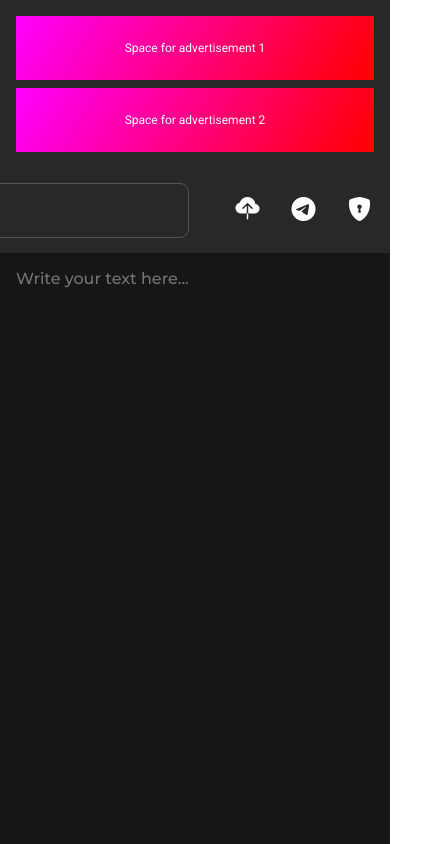
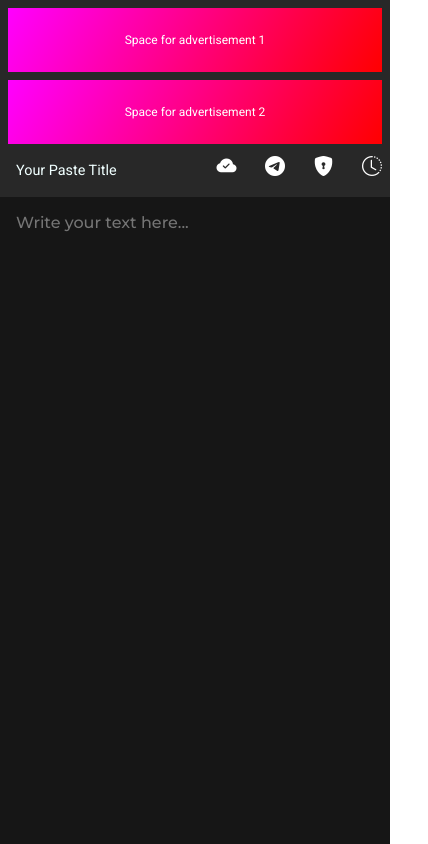
Before and after one commit to DezyNation/pastebin, a React (Create React App) app: page / in a window 390 px wide. Shown: the top 844 px of the page, 428 px wide, since content can reach past the window. Built offline with nearby package versions, Linux system fonts and the light colour scheme.

Commit message:
spacing adjusted

```diff
--- a/src/Components/Navbar/Navbar.jsx
+++ b/src/Components/Navbar/Navbar.jsx
@@ -6,8 +6,8 @@ const Navbar = () => {
     <div className='navbar'>
         <div className="wrapper">
             <div className="left">
-                <input type='text' name='title' id='title' className='logo' value='Title' />
-                <a href="#" className='nav-icon'><i className="bi-cloud-upload-fill"></i></a>
+                <input type='text' name='title' id='title' className='logo' value='Your Paste Title' />
+                <a href="#" className='nav-icon'><i className="bi-cloud-check-fill"></i></a>
                 <a href="#" className='nav-icon'><i className="bi-telegram"></i></a>
                 <a href="#" className='nav-icon'><i className="bi-shield-lock-fill"></i></a>
                 <a href="#" className='nav-icon'><i className="bi-clock-history"></i></a>
--- a/src/Components/Navbar/navbar.scss
+++ b/src/Components/Navbar/navbar.scss
@@ -20,18 +20,21 @@
             flex: 2;
 
             .logo{
-                margin: 0 2rem 0 0;
-                padding: .75rem;
-                font-size: 1.25rem;
+                margin: 0 .5rem 0 0;
+                padding: .5rem;
+                font-size: 1rem;
                 color: azure;
                 background: transparent;
                 border-radius: 8px;
                 border: none;
-                outline: 1px solid #555;
+
+                &:focus{
+                    outline: 1px solid #555;
+                }
             }
             .nav-icon{
-                margin: 0 1rem;
-                font-size: 1.5rem;
+                margin: 0 .45rem;
+                font-size: 1.25rem;
                 color: #FFF;
                 transition: all .3s ease;
 
@@ -69,6 +72,7 @@
 @media (max-width: 768px) {
     .navbar{
         .wrapper{
+            padding: .5rem;
             flex-direction: column-reverse;
             align-items: center;
             justify-content: center;
@@ -76,12 +80,22 @@
             .left, .right{
                 width: 100%;
                 flex: unset;
-                align-items: center;
-                justify-content: center;
+                align-items: flex-start;
+                justify-content: space-between;
+            }
+            .left{
+                .logo{
+                    font-size: .9rem;
+                    margin-right: .5rem;
+                }
+
+                .nav-icon{
+                    margin: 0rem;
+                }
             }
             .right{
                 flex-direction: column;
-                margin-bottom: 2rem;
+                margin-bottom: .5rem;
                 gap: .5rem;
                 height: auto;
 
```
